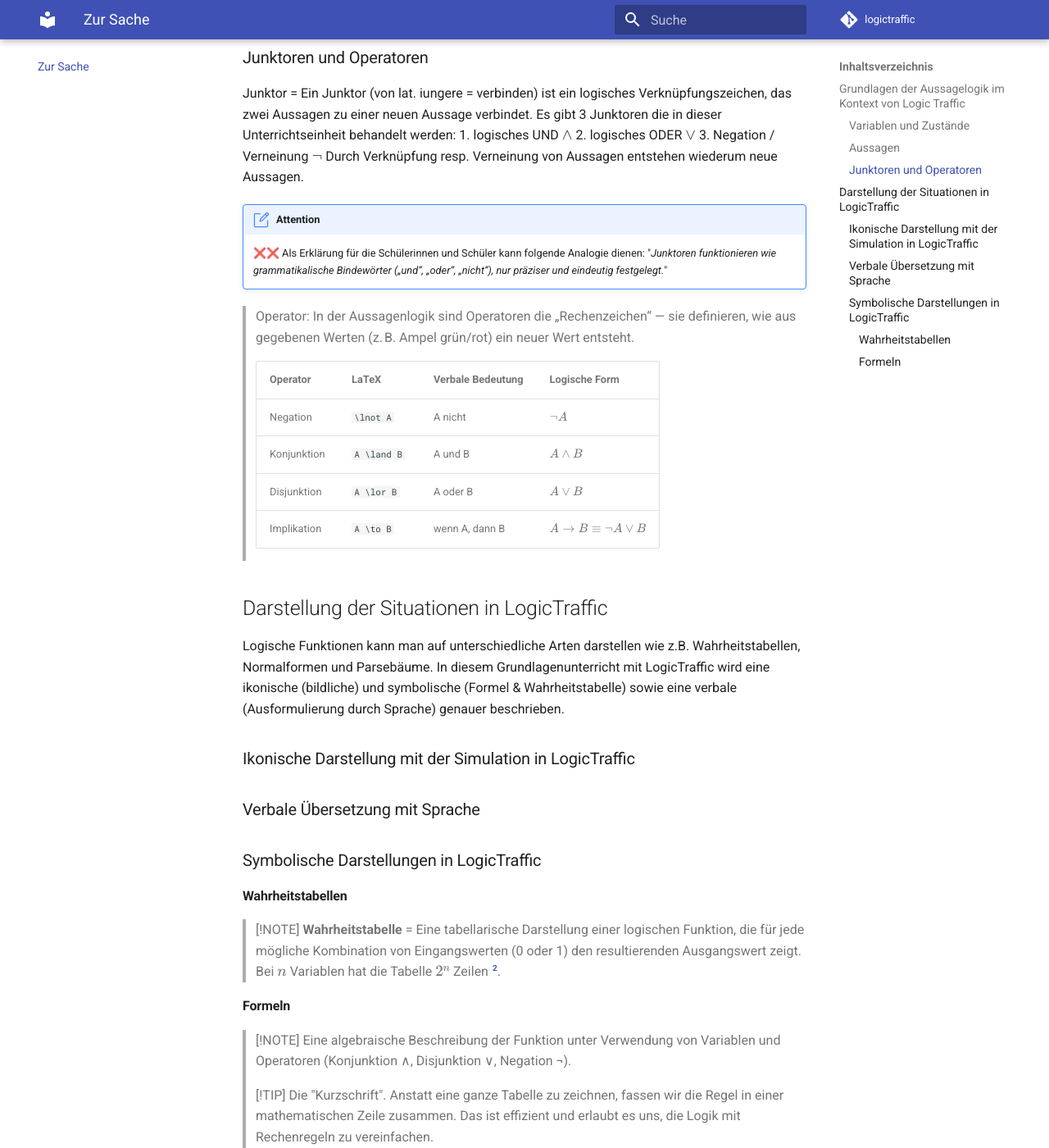
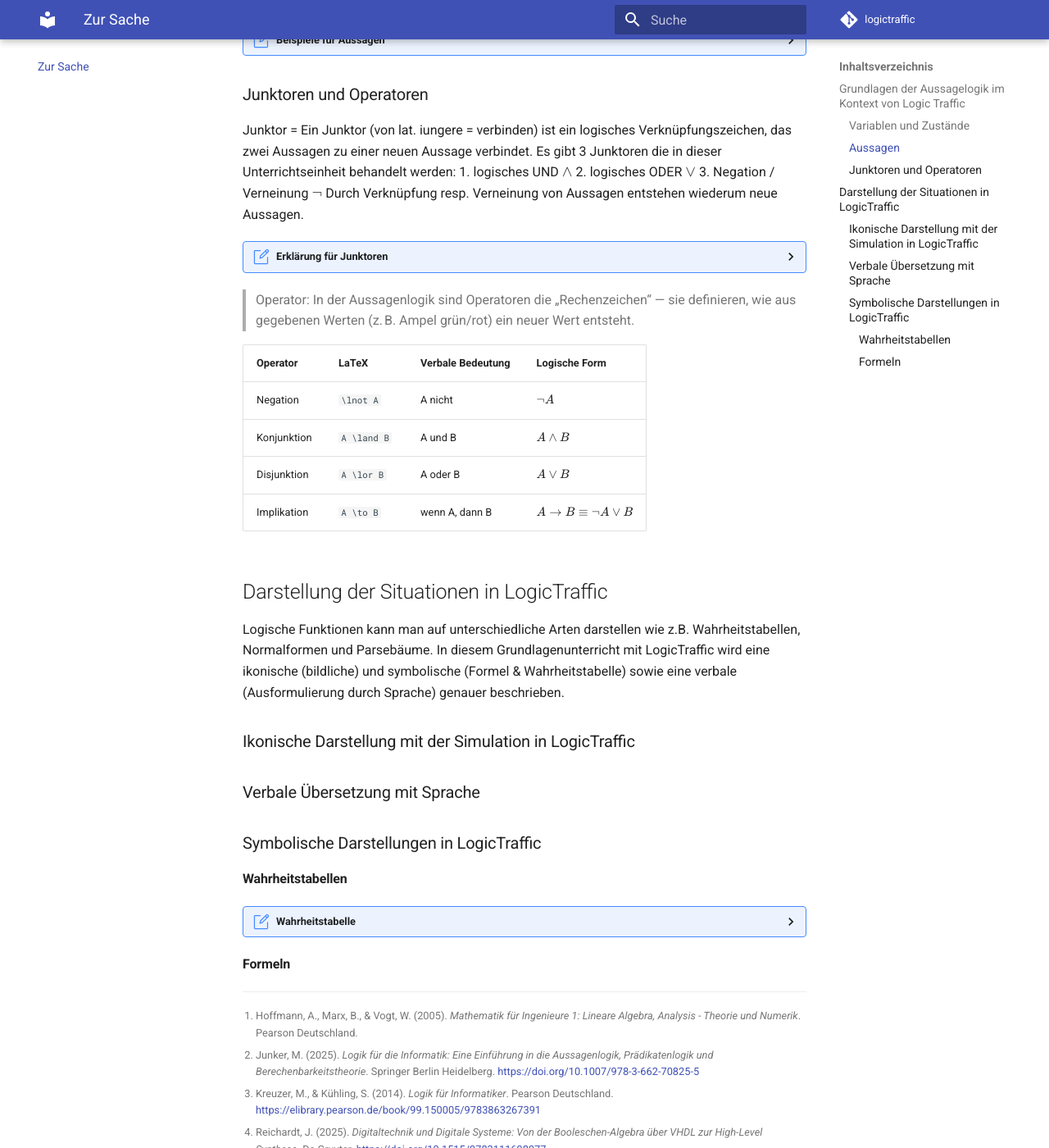
Before and after one commit to salomegolden/logictraffic, an MkDocs documentation site: the page built from docs/topic.md, in a window 1280 px wide and 1400 px high, scrolled down 927 px. Shown: the whole window at 82% size. Built offline with MkDocs 1.6.1 and Material for MkDocs 9.7.7, drawn with Linux system fonts in a browser that asks for light colours; comment, search, counter and statistics services are not loaded; some of the changed text lies outside the part shown.

Commit message:
Update topic.md
Habe die Callouts entsprechend angepasst. Werde noch weitere ergänzen.

```diff
--- a/docs/topic.md
+++ b/docs/topic.md
@@ -2,29 +2,26 @@
 ## Grundlagen der Aussagelogik im Kontext von Logic Traffic
 In der Aussagelogik arbeiten wir mit Aussagen, denen eindeutig ein Wahrheitswert (_true_ oder _false_) zugeordnet werden kann. Für die informatische Umsetzung in Logic Traffic abstrahieren wir die Zustände der Ampelanlage (rot oder grün) auf binäre Werte. Wir arbeiten damit mit Aussagen wie "die Ampel ist grün". Dieser Satz kann nur **wahr** oder **falsch** sein – nichts dazwischen. Durch logische Operatoren wie UND, ODER oder NICHT lassen sich solche Aussagen kombinieren.
 
-??? note
-    LogicTraffic nutzt Aussagenlogik, um Ampelphasen und Verkehrssituationen formal darzustellen. Jede Ampel wird durch eine Variable (A, B, C, …) repräsentiert, und jede Formel beschreibt, wann eine Ampel Grün hat    und wann nicht. Durch Aussagenlogik lässt sich eine sichere oder unsichere Kreuzung beschreiben.
+??? logictraffic "Aussagelogik und Logictraffic"
+    LogicTraffic nutzt Aussagenlogik, um Ampelzustände an Kreuzungen formal darzustellen. Jede Ampel wird durch eine Variable (A, B, C, …) repräsentiert, und jede Formel beschreibt, wann eine Ampel Grün ist. Durch Aussagenlogik lassen sich sichere oder unsichere Kreuzungssituationen beschreiben.
 
 ### Variablen und Zustände
 Eine boolsche Variable ist in der Informatik die kleinste Informationseinheit. Sie trägt genau eine Information, die entweder zutrifft oder eben nicht.
 
-??? note
+!!! logictraffic "Variable in LogicTraffic"
     In LogicTraffic steht jede Variable für den Zustand einer Ampel (rot $0$  / grün $1$).
 
 ### Aussagen
 eine **Aussage** wird durch drei Eigenschaften beschrieben [^1]: (1) eine Aussage ist eine sprachliche Einheit, die einen Sachverhalt ausdrückt. (2) Eine Aussage ist entweder _wahr_ (Wahrheitswert $1$) oder _falsch_ (Wahrheitswert $0$). (3) Welche Sprache den Sachverhalt beschreibt ist unerheblich.
 
-??? note
+??? logictraffic "Aussage in LogicTaffic"
     Im Kontext von LogicTraffic beschreibt eine Aussage einen Sachverhalt (Zustand der Ampeln) den man überprüfen kann: "Ampel A hat grün". Solche Sätze werden im Modell in logische Ausdrücke übersetzt, die man dann mit Operatoren verbinden kann. In LogicTraffic repräsentiert jede Variable eine Aussage über den Zustand einer Ampel.
 
-??? example
+??? student "Beispiele für Aussagen"
     Beispiele für Aussagen:
     - Die Ampel A ist grün.
     - Auto fährt von Norden.
     - Auto darf nach rechts abbiegen.
-    Nicht zulässig als Aussagen:
-    - Ist die Ampel rot?
-    - Halt!
 
 ### Junktoren und Operatoren
 Junktor = Ein Junktor (von lat. iungere = verbinden) ist ein logisches Verknüpfungszeichen, das zwei Aussagen zu einer neuen Aussage verbindet. Es gibt 3 Junktoren die in dieser Unterrichtseinheit behandelt werden:
@@ -33,11 +30,11 @@ Junktor = Ein Junktor (von lat. iungere = verbinden) ist ein logisches Verknüpf
 3. Negation / Verneinung $\neg$
 Durch Verknüpfung resp. Verneinung von Aussagen entstehen wiederum neue Aussagen.
 
-!!! attention
-    ❌❌ Als Erklärung für die Schülerinnen und Schüler kann folgende Analogie dienen: "_Junktoren funktionieren wie grammatikalische Bindewörter („und“, „oder“, „nicht“), nur präziser und eindeutig festgelegt._"
+??? student "Erklärung für Junktoren"
+    Als Erklärung für die Schülerinnen und Schüler kann folgende Analogie dienen: "_Junktoren funktionieren wie grammatikalische Bindewörter („und“, „oder“, „nicht“). Wir können Sprache so in eine formale Formel umwandeln._"
 
 >Operator: In der Aussagenlogik sind Operatoren die „Rechenzeichen“ — sie definieren, wie aus gegebenen Werten (z. B. Ampel grün/rot) ein neuer Wert entsteht.
->
+
 | Operator    | LaTeX       | Verbale Bedeutung | Logische Form                   |
 | ----------- | ----------- | ----------------- | ------------------------------- |
 | Negation    | `\lnot A`   | A nicht           | $\lnot A$                       |
@@ -58,15 +55,10 @@ Logische Funktionen kann man auf unterschiedliche Arten darstellen wie z.B. Wahr
 ### Symbolische Darstellungen in LogicTraffic
 
 #### Wahrheitstabellen
->[!NOTE]
->**Wahrheitstabelle** = Eine tabellarische Darstellung einer logischen Funktion, die für jede mögliche Kombination von Eingangswerten (0 oder 1) den resultierenden Ausgangswert zeigt. Bei $n$ Variablen hat die Tabelle $2^{n}$ Zeilen [^2].
+??? meta "Wahrheitstabelle"
+    Eine tabellarische Darstellung einer logischen Funktion, die für jede mögliche Kombination von Eingangswerten (0 oder 1) den resultierenden Ausgangswert zeigt. Bei $n$ Variablen hat die Tabelle $2^{n}$ Zeilen [^2].
 
 #### Formeln
->[!NOTE]
-> Eine algebraische Beschreibung der Funktion unter Verwendung von Variablen und Operatoren (Konjunktion ∧, Disjunktion ∨, Negation ¬).
-
-> [!TIP]
-> Die "Kurzschrift". Anstatt eine ganze Tabelle zu zeichnen, fassen wir die Regel in einer mathematischen Zeile zusammen. Das ist effizient und erlaubt es uns, die Logik mit Rechenregeln zu vereinfachen.
 
 
 [^1]: Hoffmann, A., Marx, B., & Vogt, W. (2005). _Mathematik für Ingenieure 1: Lineare Algebra, Analysis - Theorie und Numerik_. Pearson Deutschland.
```
